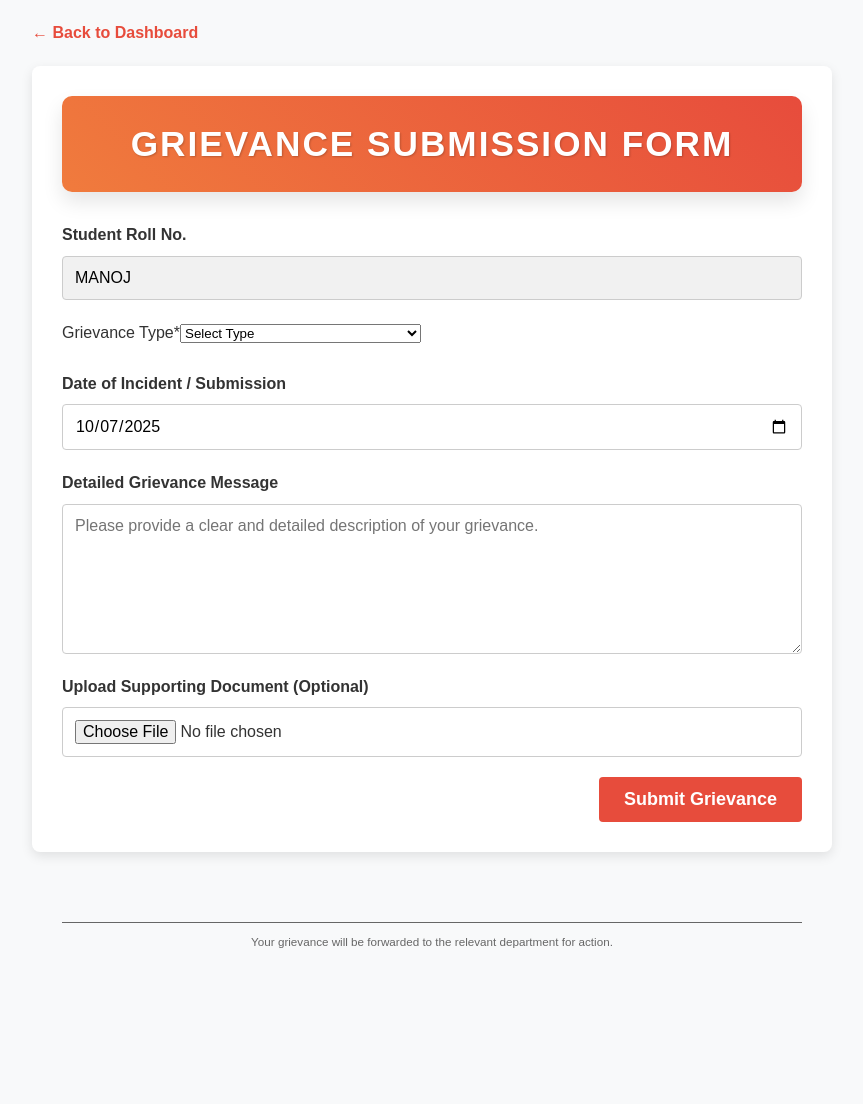
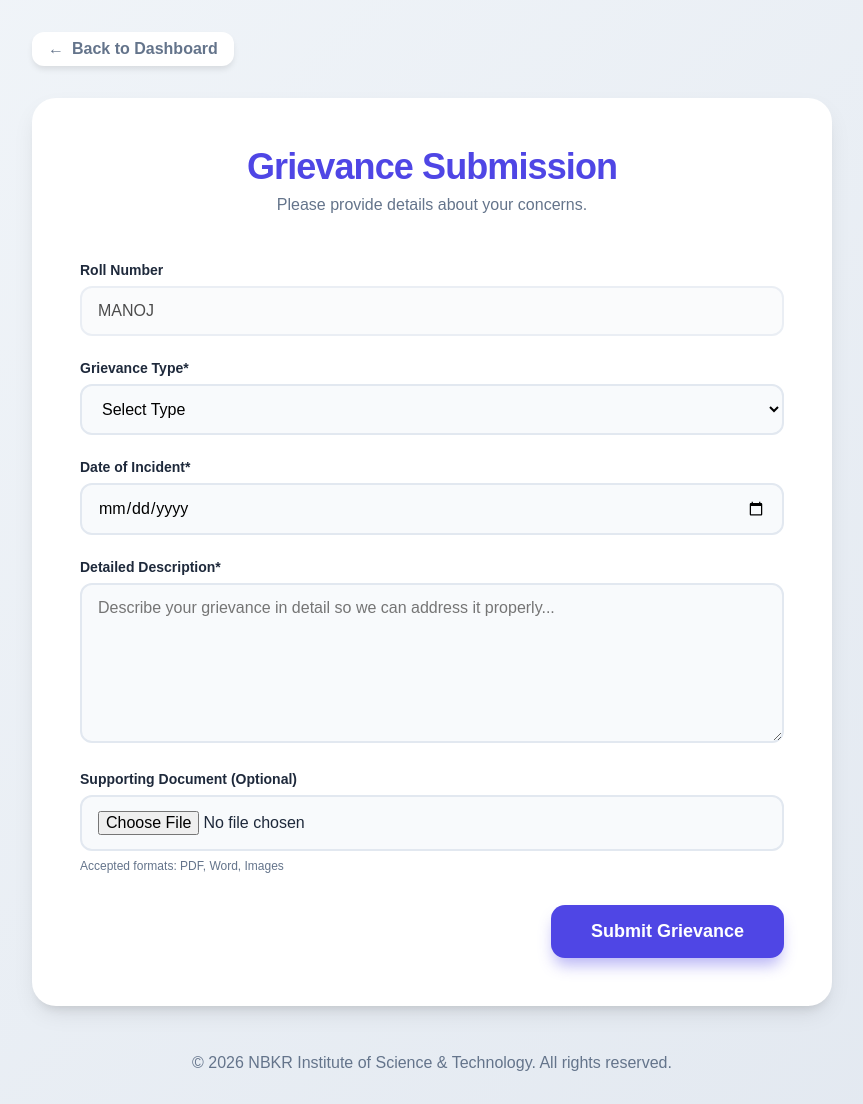
Before and after one commit to NARALAMANOJYADAV/counseling, a Django app: page /grievance/ in a window 1280 px wide. Shown: the whole page, without its empty margins (208-1071 px from the left). Before the commit the page ends 948 px from the top, so only its background shows below. Run offline with Django 5.2, Linux system fonts and the light colour scheme; a user stored in the database is signed in.

Commit message:
UI/UX Enhancements: Revamped grievance and status pages with premium CSS, simplified status view, and updated admin back buttons

```diff
--- a/static/stylesheets/grievance_style.css
+++ b/static/stylesheets/grievance_style.css
@@ -1,124 +1,169 @@
+:root {
+    --primary: #4f46e5;
+    --primary-hover: #4338ca;
+    --secondary: #6366f1;
+    --bg-main: #f8fafc;
+    --card-bg: #ffffff;
+    --text-main: #1e293b;
+    --text-muted: #64748b;
+    --error: #ef4444;
+    --success: #10b981;
+    --border: #e2e8f0;
+    --shadow: 0 10px 25px -5px rgba(0, 0, 0, 0.1), 0 8px 10px -6px rgba(0, 0, 0, 0.1);
+}
+
+@import url('https://fonts.googleapis.com/css2?family=Outfit:wght@300;400;500;600;700;800&display=swap');
+
 * {
-    box-sizing: border-box;
     margin: 0;
     padding: 0;
-    font-family: 'Poppins', sans-serif;
+    box-sizing: border-box;
+    font-family: 'Outfit', sans-serif;
 }
 
 body {
-    margin: 20px;
-    line-height: 1.6;
-    background-color: #f8f9fa;
-    color: #333;
+    background: linear-gradient(135deg, #f1f5f9 0%, #e2e8f0 100%);
+    color: var(--text-main);
+    min-height: 100vh;
+    padding: 2rem 1rem;
+    display: flex;
+    flex-direction: column;
+    align-items: center;
 }
 
 .container {
+    width: 100%;
     max-width: 800px;
-    margin: auto;
-    background: #fff;
-    padding: 30px;
-    border-radius: 8px;
-    box-shadow: 0 4px 12px rgba(0, 0, 0, 0.1);
+    background: var(--card-bg);
+    padding: 3rem;
+    border-radius: 24px;
+    box-shadow: var(--shadow);
+    animation: slideUp 0.6s ease-out;
 }
 
-/* Title Styling */
+@keyframes slideUp {
+    from {
+        opacity: 0;
+        transform: translateY(20px);
+    }
+    to {
+        opacity: 1;
+        transform: translateY(0);
+    }
+}
+
+.back-btn {
+    display: inline-flex;
+    align-items: center;
+    gap: 8px;
+    color: var(--text-muted);
+    text-decoration: none;
+    font-weight: 600;
+    margin-bottom: 2rem;
+    transition: all 0.3s ease;
+    padding: 8px 16px;
+    border-radius: 12px;
+    background: white;
+    box-shadow: 0 4px 6px -1px rgba(0,0,0,0.1);
+}
+
+.back-btn:hover {
+    color: var(--primary);
+    transform: translateX(-4px);
+    box-shadow: 0 10px 15px -3px rgba(0,0,0,0.1);
+}
+
 .title-container {
     text-align: center;
-    margin: 0 0 30px 0;
-    padding: 20px;
-    background: linear-gradient(45deg, #f07b3d, #e74c3c);
-    border-radius: 10px;
-    box-shadow: 0 10px 20px rgba(0, 0, 0, 0.1);
+    margin-bottom: 3rem;
 }
 
 .main-title {
-    font-size: 2.2em;
-    color: white;
-    text-transform: uppercase;
-    letter-spacing: 2px;
-    margin: 0;
-    text-shadow: 1px 1px 2px rgba(0, 0, 0, 0.2);
+    font-size: 2.25rem;
+    font-weight: 800;
+    color: var(--primary);
+    letter-spacing: -0.025em;
+    margin-bottom: 0.5rem;
 }
 
-/* Form Layout */
 .form-group {
-    margin-bottom: 20px;
+    margin-bottom: 1.5rem;
 }
 
 .form-group label {
     display: block;
-    margin-bottom: 8px;
-    font-weight: bold;
-    color: #333;
+    font-size: 0.875rem;
+    font-weight: 600;
+    color: var(--text-main);
+    margin-bottom: 0.5rem;
 }
 
 .form-group input,
-.form-group textarea,
-.form-group select {
+.form-group select,
+.form-group textarea {
     width: 100%;
-    padding: 12px;
-    border: 1px solid #ccc;
-    border-radius: 4px;
-    font-size: 16px;
-    background-color: #fff;
+    padding: 0.875rem 1rem;
+    border: 2px solid var(--border);
+    border-radius: 12px;
+    font-size: 1rem;
+    transition: all 0.3s ease;
+    background: #f8fafc;
+}
+
+.form-group input:focus,
+.form-group select:focus,
+.form-group textarea:focus {
+    outline: none;
+    border-color: var(--primary);
+    background: white;
+    box-shadow: 0 0 0 4px rgba(79, 70, 229, 0.1);
 }
 
 .form-group textarea {
+    min-height: 160px;
     resize: vertical;
-    min-height: 150px;
 }
 
-/* Action Button */
 .form-actions {
-    text-align: right;
+    margin-top: 2rem;
+    display: flex;
+    justify-content: flex-end;
 }
 
 .form-actions button {
-    padding: 12px 25px;
-    background-color: #e74c3c;
+    background: var(--primary);
     color: white;
+    padding: 1rem 2.5rem;
     border: none;
-    border-radius: 4px;
+    border-radius: 14px;
+    font-size: 1.125rem;
+    font-weight: 700;
     cursor: pointer;
-    font-size: 18px;
-    font-weight: bold;
-    transition: background-color 0.3s;
+    transition: all 0.3s ease;
+    box-shadow: 0 10px 15px -3px rgba(79, 70, 229, 0.4);
 }
 
 .form-actions button:hover {
-    background-color: #c0392b;
+    background: var(--primary-hover);
+    transform: translateY(-2px);
+    box-shadow: 0 20px 25px -5px rgba(79, 70, 229, 0.4);
 }
 
-.back-btn {
-    display: inline-block;
-    margin-bottom: 20px;
-    color: #e74c3c;
-    text-decoration: none;
-    font-weight: bold;
+.form-actions button:active {
+    transform: translateY(0);
 }
 
-.header {
-    display: flex;
-    justify-content: space-between;
-    align-items: center;
-    margin-bottom: 10px;
+footer {
+    margin-top: 3rem;
+    text-align: center;
+    color: var(--text-muted);
 }
 
-@media (max-width: 768px) {
-    body {
-        margin: 10px;
+@media (max-width: 640px) {
+    .container {
+        padding: 2rem 1.5rem;
     }
-
-    .container {
-        padding: 15px;
-    }
-
     .main-title {
-        font-size: 1.5em;
-    }
-
-    .title-container {
-        padding: 15px;
-        margin-bottom: 20px;
+        font-size: 1.75rem;
     }
 }
--- a/templates/admin/view_grievance.html
+++ b/templates/admin/view_grievance.html
@@ -257,7 +257,7 @@
 
         <!-- Nav buttons -->
         <div style="margin-bottom: 10px;">
-            <a href="javascript:history.back()" class="back-btn">← Back</a>
+            <a href="{% url 'admin_dashboard' %}" class="back-btn">← Back to Dashboard</a>
             <button onclick="window.print()" class="print-btn">🖨 Print Grievance</button>
         </div>
 
--- a/templates/grievance.html
+++ b/templates/grievance.html
@@ -1,65 +1,107 @@
-<div style="display:none;">{% load static %}</div>
+{% load static %}
 <!doctype html>
 <html lang="en">
 
 <head>
     <meta charset="utf-8">
     <meta name="viewport" content="width=device-width, initial-scale=1">
-    <title>Grievance Management System</title>
-
-    <link rel="stylesheet" href="{% static 'stylesheets/grievance_style.css' %}" id="main-styles">
-    <style>
-        .django-only {
-            display: block;
-        }
-    </style>
-
-
-
+    <title>Grievance Submission | NBKRIST</title>
+    <link rel="stylesheet" href="{% static 'stylesheets/grievance_style.css' %}">
 </head>
 
 <body>
-    <div style="max-width: 800px; margin: 0 auto;"><a href="{% url 'dashboard' %}" class="back-btn" id="back-link">←
-            Back to Dashboard</a></div>
+    <div style="width: 100%; max-width: 800px;">
+        <a href="{% url 'dashboard' %}" class="back-btn">
+            <span>←</span> Back to Dashboard
+        </a>
+    </div>
+
     <main class="container">
         <div class="title-container">
-            <h1 class="main-title">GRIEVANCE SUBMISSION FORM</h1>
+            <h1 class="main-title">Grievance Submission</h1>
+            <p style="color: var(--text-muted);">Please provide details about your concerns.</p>
         </div>
+
         <form method="POST" enctype="multipart/form-data" id="grievanceForm">
-            <div class="django-only">{% csrf_token %}</div>
+            {% csrf_token %}
 
-            <div class="form-group"><label for="grievance_roll_no">Student Roll No.</label>
+            <div class="form-group">
+                <label for="grievance_roll_no">Roll Number</label>
                 <input type="text" id="grievance_roll_no" name="roll_number" readonly value="{{ user.username }}"
-                    style="background-color: #f1f1f1; cursor: not-allowed;">
+                    style="opacity: 0.7;">
             </div>
-            <div><label for="grievance_type" class="block text-sm font-medium text-gray-700">Grievance
-                    Type*</label><select id="grievance_type" name="grievance_type" required
-                    class="mt-1 block w-full border border-gray-300 rounded-md shadow-sm p-2 focus:ring-primary-blue focus:border-primary-blue">
+
+            <div class="form-group">
+                <label for="grievance_type">Grievance Type*</label>
+                <select id="grievance_type" name="grievance_type" required>
                     <option value="">Select Type</option>
                     <option value="Academic">Academic (Marks, Syllabus, etc.)</option>
                     <option value="Facility">Facilities (Infrastructure, Library, etc.)</option>
                     <option value="Administrative">Administrative (Fee, ID card, etc.)</option>
                     <option value="Ragging">Ragging / Harassment</option>
                     <option value="Other">Other</option>
-                </select></div><br>
-            <div class="form-group"><label for="grievance_date">Date of Incident / Submission</label><input type="date"
-                    id="grievance_date" name="incident_date" required value="2025-10-07"></div>
-            <div class="form-group"><label for="grievance_message">Detailed Grievance Message</label><textarea
-                    id="grievance_message" name="description" required
-                    placeholder="Please provide a clear and detailed description of your grievance."></textarea></div>
-            <div class="form-group"><label for="grievance_attachment">Upload Supporting Document
-                    (Optional)</label><input type="file" id="grievance_attachment" name="attachment"
-                    accept=".pdf,.doc,.docx,image/*"></div>
+                </select>
+            </div>
 
-            <div class="form-actions"><button type="submit">Submit Grievance</button></div>
+            <div class="form-group">
+                <label for="grievance_date">Date of Incident*</label>
+                <input type="date" id="grievance_date" name="incident_date" required>
+            </div>
+
+            <div class="form-group">
+                <label for="grievance_message">Detailed Description*</label>
+                <textarea id="grievance_message" name="description" required
+                    placeholder="Describe your grievance in detail so we can address it properly..."></textarea>
+            </div>
+
+            <div class="form-group">
+                <label for="grievance_attachment">Supporting Document (Optional)</label>
+                <input type="file" id="grievance_attachment" name="attachment" accept=".pdf,.doc,.docx,image/*">
+                <p style="font-size: 0.75rem; color: var(--text-muted); margin-top: 0.5rem;">Accepted formats: PDF,
+                    Word, Images</p>
+            </div>
+
+            <div class="form-actions">
+                <button type="submit">Submit Grievance</button>
+            </div>
         </form>
     </main>
-    <footer class="container"
-        style="margin-top:40px; color:#666; font-size:14px; text-align:center; background: transparent; box-shadow: none;">
-        <hr style="background-color: #666; height: 1px; border: none; margin-bottom: 10px;"><small>Your grievance will
-            be forwarded to the relevant department for action.</small>
+
+    <footer>
+        <p>&copy; 2026 NBKR Institute of Science & Technology. All rights reserved.</p>
     </footer>
 
+    {% if messages %}
+    <div id="toast-container"
+        style="position: fixed; top: 2rem; right: 2rem; display: flex; flex-direction: column; gap: 1rem; z-index: 1000;">
+        {% for message in messages %}
+        <div class="toast"
+            style="background: white; padding: 1rem 2rem; border-radius: 12px; box-shadow: var(--shadow); border-left: 4px solid {% if message.tags == 'success' %}var(--success){% else %}var(--error){% endif %}; animation: slideIn 0.3s ease-out;">
+            {{ message }}
+        </div>
+        {% endfor %}
+    </div>
+    <script>
+        setTimeout(() => {
+            const container = document.getElementById('toast-container');
+            if (container) container.style.opacity = '0';
+            setTimeout(() => container?.remove(), 500);
+        }, 5000);
+    </script>
+    <style>
+        @keyframes slideIn {
+            from {
+                transform: translateX(100%);
+                opacity: 0;
+            }
+
+            to {
+                transform: translateX(0);
+                opacity: 1;
+            }
+        }
+    </style>
+    {% endif %}
 </body>
 
 </html>
```
Also changed, not shown: static/stylesheets/status_style.css (+118 -100 lines), templates/admin/view_counseling.html (+3 -2 lines), templates/status.html (+39 -87 lines).
